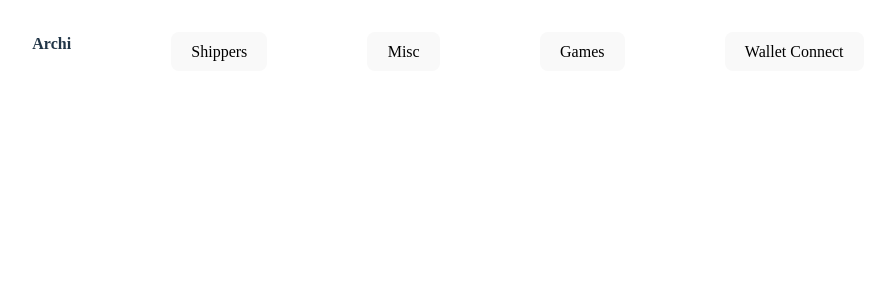
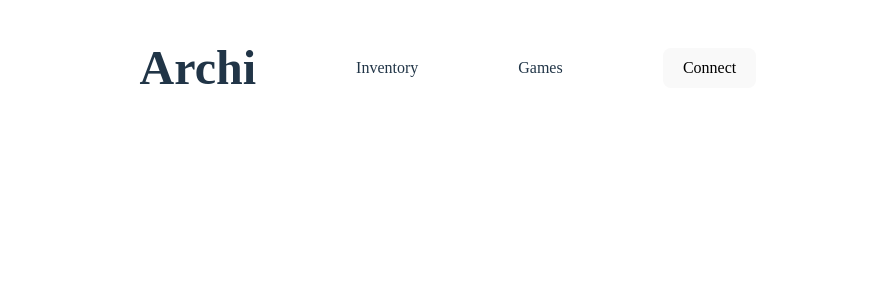
Before and after one commit to 0xSense/Archi, a React (Vite) app: page / in a window 1280 px wide. Shown: the top 300 px of the page, without its empty margins (192-1065 px from the left). Built offline with nearby package versions, Linux system fonts and the light colour scheme; a web font is replaced by a local one.

Commit message:
feat: wallet button added

```diff
--- a/src/components/banner/banner.css
+++ b/src/components/banner/banner.css
@@ -2,4 +2,9 @@
     display: flex;
     width: 100%;
     gap: 100px;
+    align-items: center;
 }
+
+.site-name {
+    font-size: 48px;
+}
--- a/src/components/banner/banner.tsx
+++ b/src/components/banner/banner.tsx
@@ -9,15 +9,11 @@ const Banner = () => {
             </div>
 
             <div>
-                <button>Shippers</button>
+                <div>Inventory</div>
             </div>
 
             <div>
-                <button>Misc</button>
-            </div>
-
-            <div>
-                <button>Games</button>
+                <div>Games</div>
             </div>
 
             <div>
--- a/src/components/wallet-connector/wallet-connector.tsx
+++ b/src/components/wallet-connector/wallet-connector.tsx
@@ -2,7 +2,7 @@
 const WalletConnector = () => {
     return (
         <div>
-            <button>Wallet Connect</button>
+            <button>Connect</button>
         </div>
     );
 };
```
